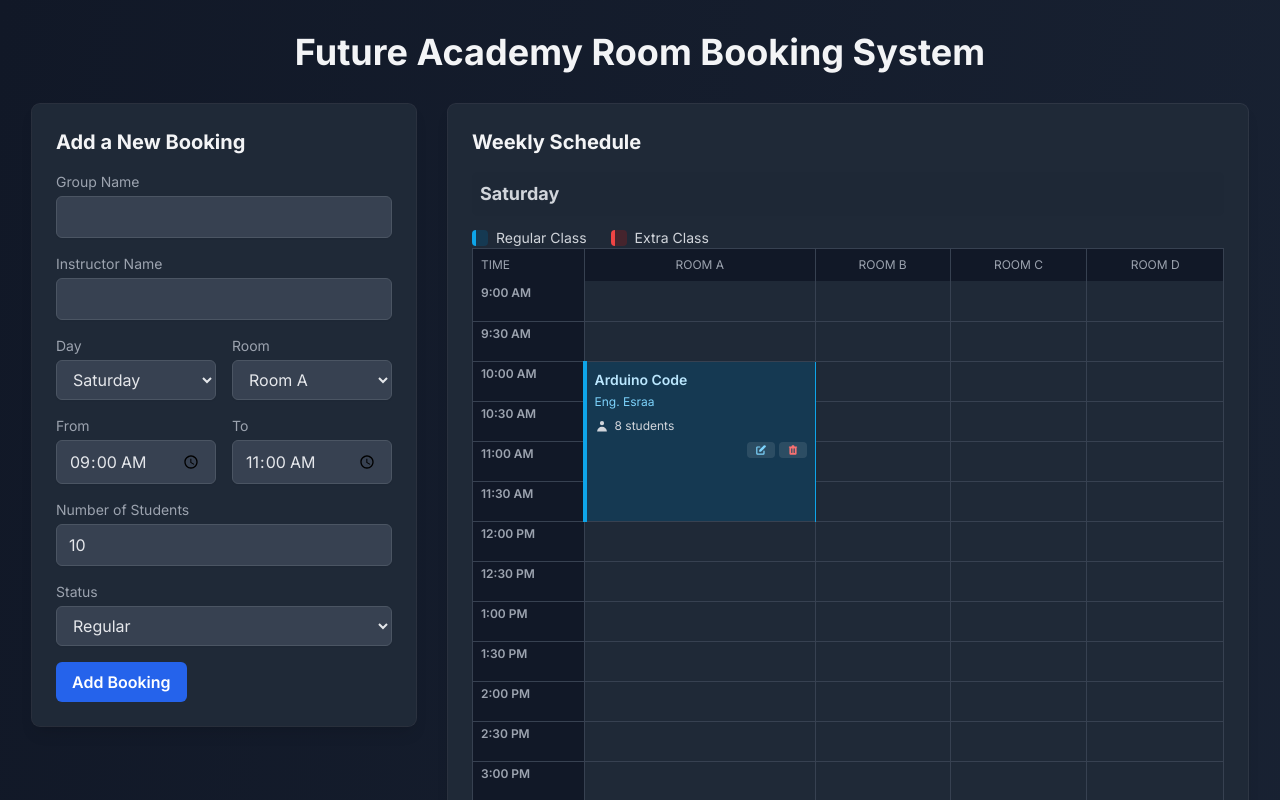
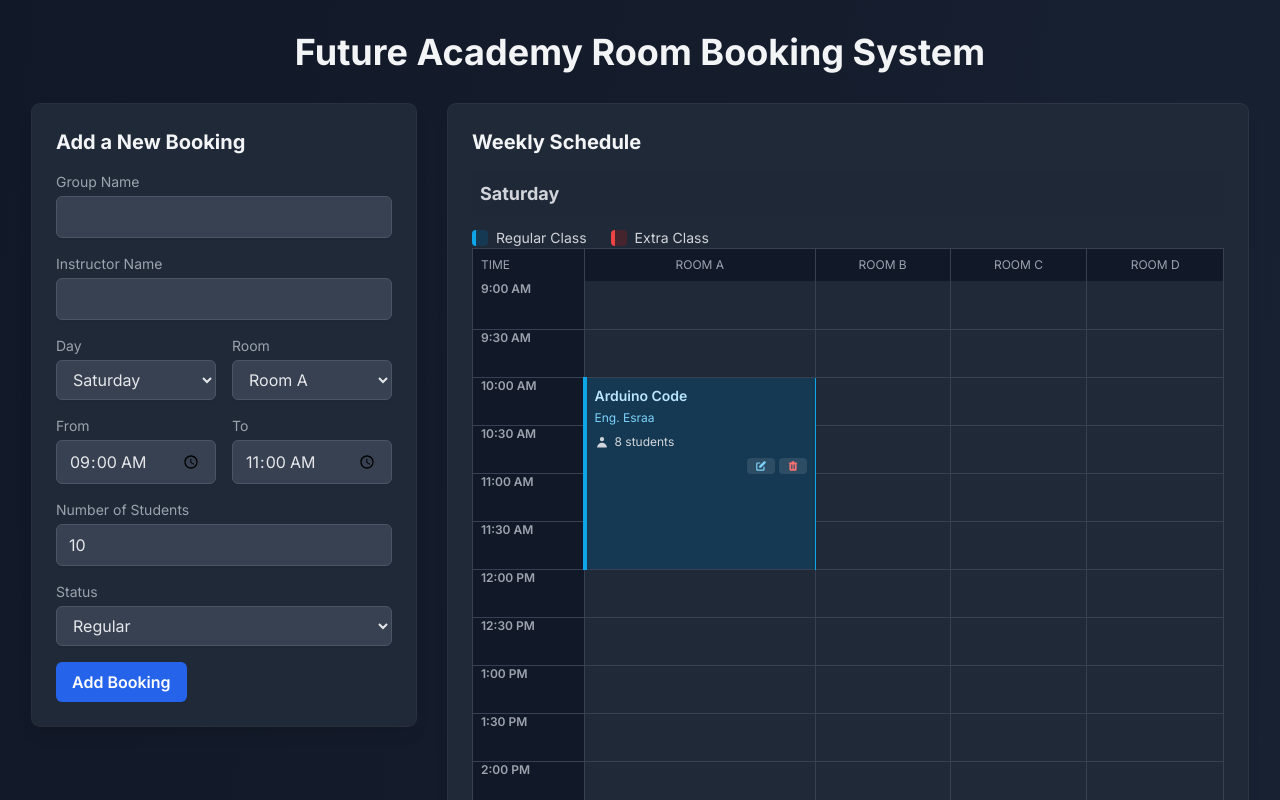
Before and after one commit to esraaelfar/Future-Academy-Schedule, a React (Vite) app: page / in a window 1280 px wide. Shown: the top 800 px of the page. Built offline with nearby package versions, Linux system fonts and the light colour scheme.

Commit message:
modifications 2

```diff
--- a/src/components/ScheduleTable.tsx
+++ b/src/components/ScheduleTable.tsx
@@ -111,8 +111,8 @@ const ScheduleTable: React.FC<ScheduleTableProps> = ({ bookings, rooms, onDelete
                   const period = hour24 >= 12 ? 'PM' : 'AM';
 
                   return (
-                    <tr key={time} className="h-10">
-                      <td className="px-2 py-1 align-top border-r border-gray-700 bg-gray-900 text-xs text-gray-400 font-semibold">{`${hour12}:${minuteStr} ${period}`}</td>
+                    <tr key={time} className="h-12">
+                      <td className="px-2 py-0 align-top border-r border-gray-700 bg-gray-900 text-xs text-gray-400 font-semibold">{`${hour12}:${minuteStr} ${period}`}</td>
                       {rooms.map(room => {
                         const cellData = scheduleGrid[day]?.[time]?.[room.id];
                         if (cellData === null) {
```
